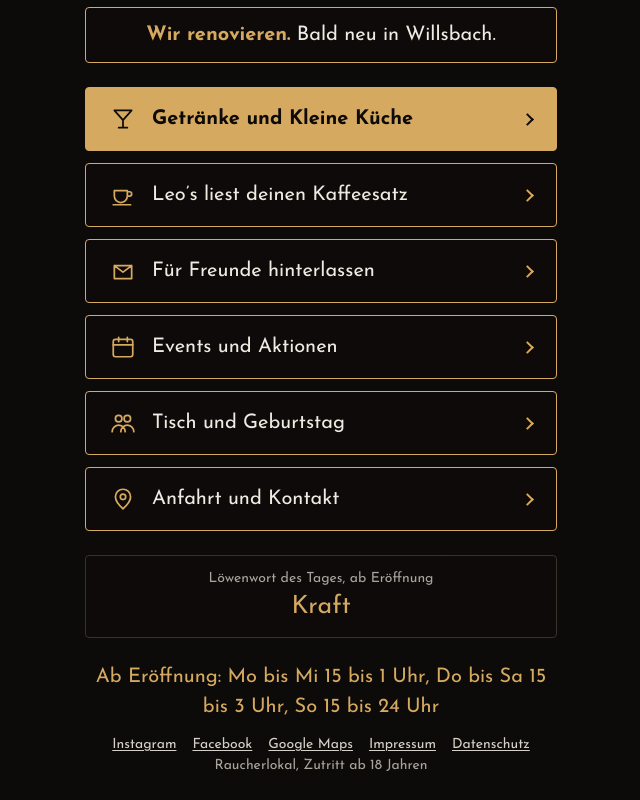
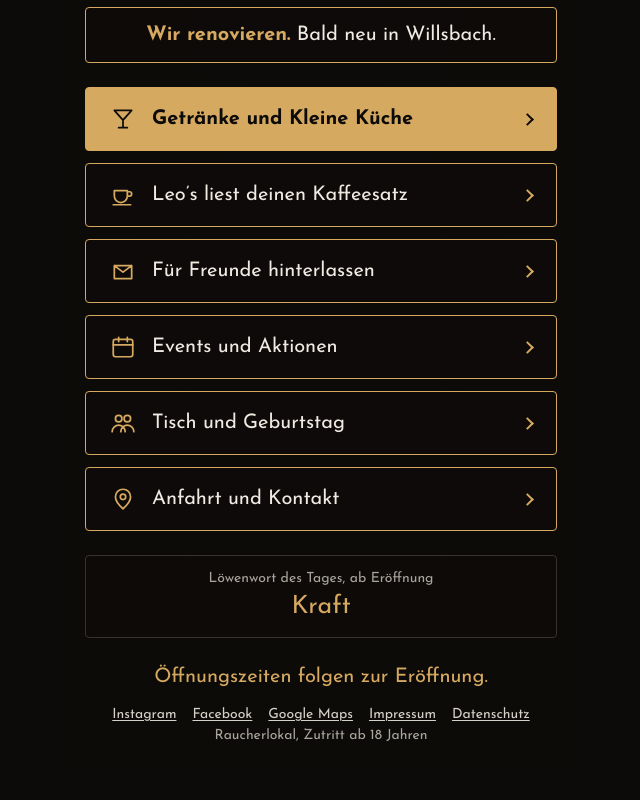
Before and after one commit to tugtac74-del/leos-heilbronn, a plain HTML site: page index.html in a window 1280 px wide. Shown: the part 338-1138 px from the top of the page, without its empty margins (319-959 px from the left). After the commit the page ends 1108 px from the top, so only its background shows below. Drawn offline with Linux system fonts and the light colour scheme.

Commit message:
Öffnungszeiten entfernt: folgen zur Eröffnung

```diff
--- a/index.html
+++ b/index.html
@@ -40,7 +40,7 @@
     <span class="losung-k">Löwenwort des Tages, ab Eröffnung</span>
     <span class="losung-w" data-losung>Löwenherz</span>
   </a>
-  <p class="status">Ab Eröffnung: Mo bis Mi 15 bis 1 Uhr, Do bis Sa 15 bis 3 Uhr, So 15 bis 24 Uhr</p>
+  <p class="status">Öffnungszeiten folgen zur Eröffnung.</p>
   <p class="fuss-links"><a href="https://www.instagram.com/leos.heilbronn/" target="_blank" rel="noopener">Instagram</a> <a href="https://www.facebook.com/profile.php?id=61597054072724" target="_blank" rel="noopener">Facebook</a> <a href="https://www.google.com/maps/search/?api=1&amp;query=L%C3%B6wensteiner+Str.+7%2C+74182+Obersulm-Willsbach" target="_blank" rel="noopener">Google Maps</a> <a href="#impressum">Impressum</a> <a href="#datenschutz">Datenschutz</a></p>
   <p class="klein mitte">Raucherlokal, Zutritt ab 18 Jahren</p>
 </main>
@@ -252,11 +252,7 @@
   <a class="zurueck" href="#start">Zurück</a>
   <h2>Anfahrt und Kontakt</h2>
   <p>Löwensteiner Str. 7, 74182 Obersulm-Willsbach</p>
-  <ul class="karte zeiten">
-    <li><span>Montag bis Mittwoch</span><b>15 bis 1 Uhr</b></li>
-    <li><span>Donnerstag bis Samstag</span><b>15 bis 3 Uhr</b></li>
-    <li><span>Sonntag</span><b>15 bis 24 Uhr</b></li>
-  </ul>
+  <p>Öffnungszeiten folgen zur Eröffnung.</p>
   <p class="knopfreihe"><a class="btn" href="https://www.google.com/maps/search/?api=1&amp;query=L%C3%B6wensteiner+Str.+7%2C+74182+Obersulm-Willsbach" target="_blank" rel="noopener">In Karte öffnen</a> <a class="btn leer" href="tel:+491736512728">Anrufen</a></p>
   <ul class="liste"><li>Zahlung: bar und Karte</li><li>WLAN: Name und Passwort an der Bar</li></ul>
 </section>
```
